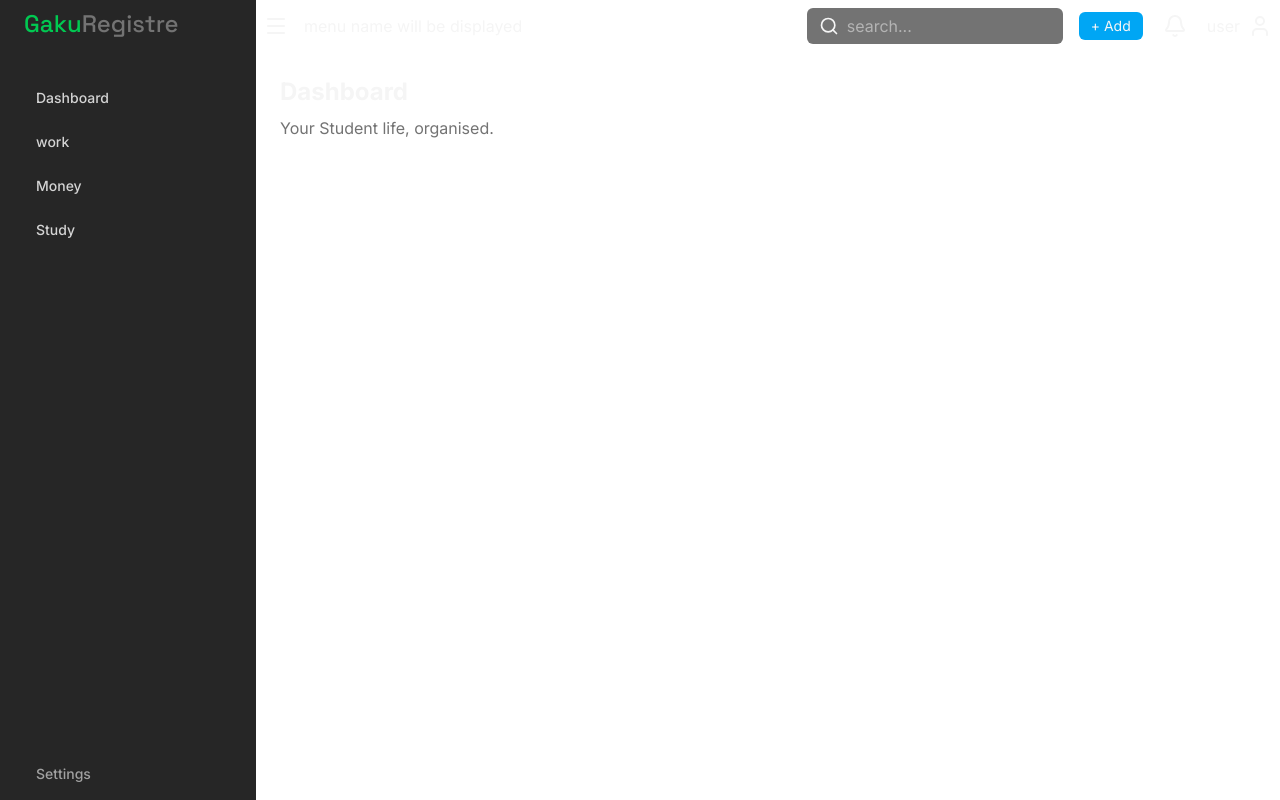
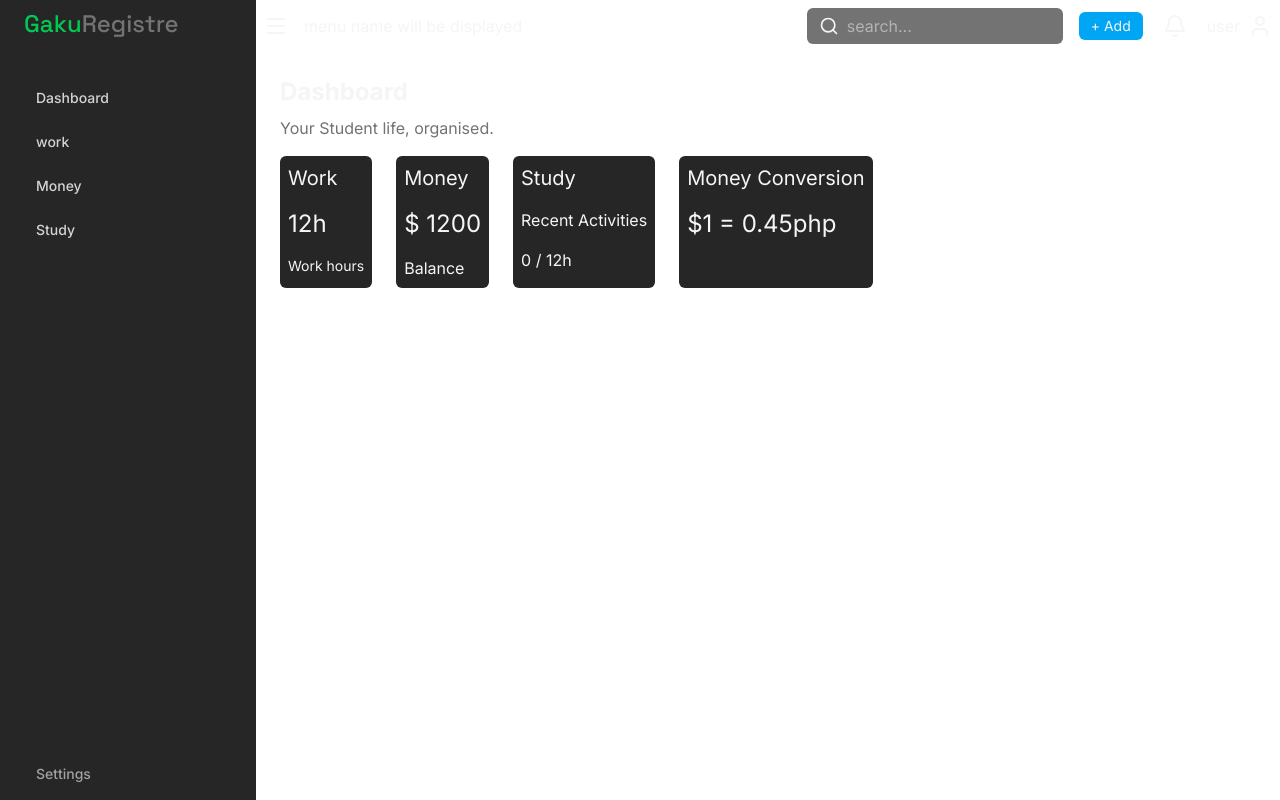
Before and after one commit to Kenny-still12/StudentOS, a React (Vite) app: page / in a window 1280 px wide. Built offline with nearby package versions, Linux system fonts and the light colour scheme.

Commit message:
Update Dashboard component: add margin to description and structure dashboard cards for better layout

```diff
--- a/src/Pages/Dashboard.jsx
+++ b/src/Pages/Dashboard.jsx
@@ -4,11 +4,37 @@
             <div>
                 <h1 className="font-bold text-2xl mb-2">Dashboard</h1>
 
-                <p className="text-neutral-500">
+                <p className="text-neutral-500 mb-4">
                     Your Student life, organised.
                 </p>
-                <div>
+                <div className="flex gap-6 flex-wrap">
                     {/* Dashboard cards will go here */}
+                    <div className="bg-neutral-800 p-2 rounded-md flex flex-col items-start gap-4">
+                        {/* Work */}
+                        <h1 className="text-xl">Work</h1>
+                        <p className="text-2xl">12h</p>
+                        <p className="text-sm">Work hours</p>
+                    </div>
+
+                    <div className="bg-neutral-800 p-2 rounded-md flex flex-col  gap-4">
+                        {/* Money */}
+                        <h1 className="text-xl">Money</h1>
+                        <p className="text-2xl">$ 1200</p>
+                        <p>Balance</p>
+                    </div>
+
+                    <div className="bg-neutral-800 p-2 rounded-md flex flex-col gap-4" >
+                        {/* Study */}
+                        <h1 className="text-xl">Study</h1>
+                        <h2 className="">Recent Activities</h2>
+                        <p>0 / 12h</p>
+                    </div>
+
+                    <div className="bg-neutral-800 p-2 rounded-md flex flex-col gap-4">
+                        {/* Money Conversion */}
+                        <h1 className="text-xl">Money Conversion</h1>
+                        <p className="text-2xl">$1 = 0.45php</p>
+                    </div>
                 </div>
             </div>
         </section>
```
